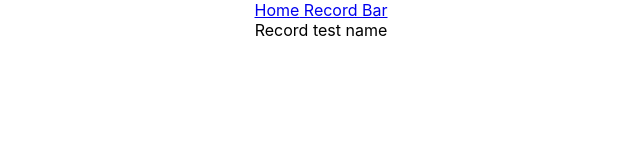
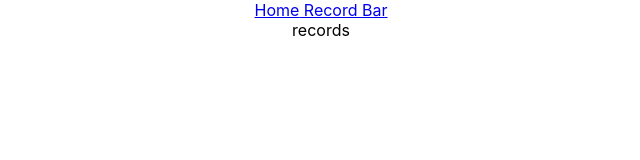
Before and after one commit to chamupathi/personal-finance-web, a React (Create React App) app: page / in a window 1280 px wide. Shown: the top 160 px of the page, without its empty margins (319-959 px from the left). Built offline with nearby package versions, Linux system fonts and the light colour scheme.

Commit message:
add browser router

```diff
--- a/src/App.tsx
+++ b/src/App.tsx
@@ -2,27 +2,12 @@
 import logo from './logo.svg';
 import './App.css';
 
-import { HashRouter as Router, Route, Link, Switch } from 'react-router-dom'
+import { BrowserRouter as Router, Route, Link, Switch } from 'react-router-dom'
 import Record from './records/record';
+import Records from './records/records';
 
 function App() {
   return (
-    // <div className="App">
-    //   <header className="App-header">
-    //     <img src={logo} className="App-logo" alt="logo" />
-    //     <p>
-    //       Edit <code>src/App.tsx</code> and save to reload.
-    //     </p>
-    //     <a
-    //       className="App-link"
-    //       href="https://reactjs.org"
-    //       target="_blank"
-    //       rel="noopener noreferrer"
-    //     >
-    //       Learn React..
-    //     </a>
-    //   </header>
-    // </div>
     <Router>
         <div className="App">
           <nav>
@@ -32,7 +17,7 @@
           </nav>
           <Switch>
             {/* <Route exact path="/" component={Home} /> */}
-            <Route exact path="/" component={Record} />
+            <Route exact path="/" component={Records} />
             <Route exact path="/record" component={Record} />
             {/* <Route exact path="/bar" component={Bar} /> */}
           </Switch>
--- a/src/records/record.tsx
+++ b/src/records/record.tsx
@@ -5,7 +5,7 @@
 interface IRecordProps {
 }
 
-type Props = ReturnType<typeof mapState2Props> ;
+type Props = ReturnType<typeof mapState2Props> & IRecordProps;
 
 const Record: React.FunctionComponent<Props> = (props) => {
   return <div>Record {props.records.records[0].name}</div>;
--- /dev/null
+++ b/src/records/records.tsx
@@ -0,0 +1,24 @@
+import * as React from 'react';
+import { connect } from 'react-redux'
+import { RootState } from '../store';
+
+export interface IRecordsProps {
+}
+
+class Records extends React.Component<IRecordsProps> {
+  public render() {
+    return (
+      <div>
+        records
+      </div>
+    );
+  }
+}
+
+const mapState2Props = (state:RootState) => {
+  return {
+    records : state.records
+  };
+}
+
+export default connect(mapState2Props)(Records);
```
